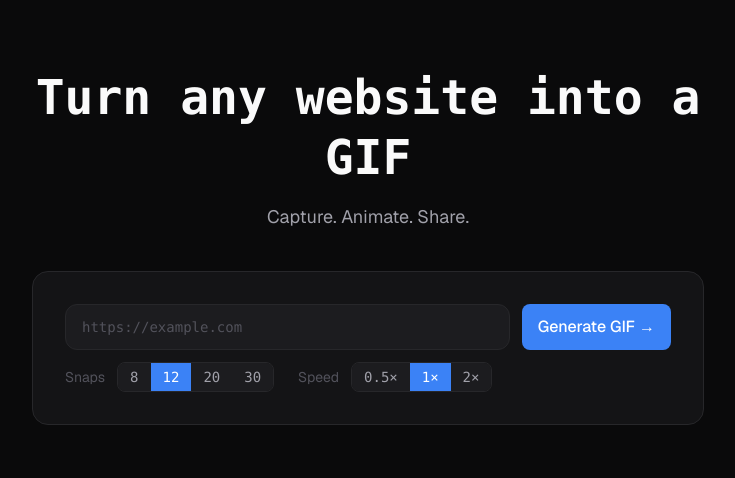
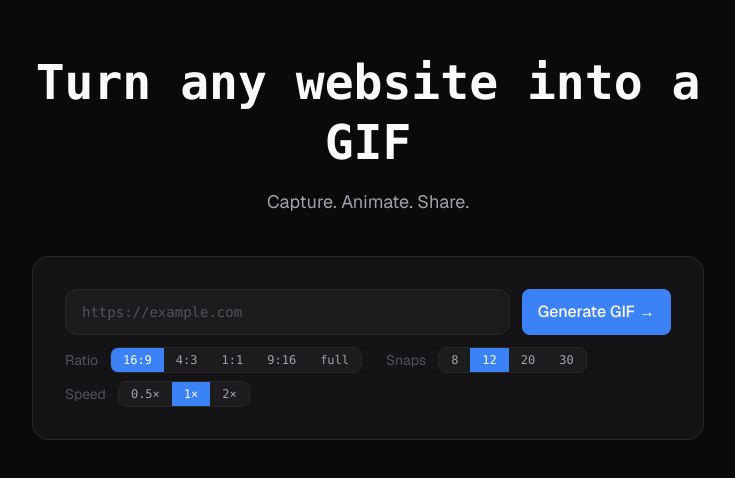
Before and after one commit to mdabhnx/web2gif, a Next.js app: page / in a window 1280 px wide. Shown: the part 154-632 px from the top of the page, without its empty margins (272-1007 px from the left). Built offline with nearby package versions, Linux system fonts and the light colour scheme.

Commit message:
feat: Add aspect ratio selection for GIF generation, including full height capture.

```diff
--- a/src/app/api/generate/route.ts
+++ b/src/app/api/generate/route.ts
@@ -3,7 +3,7 @@ import { v4 as uuidv4 } from 'uuid'
 import { db } from '@/lib/db'
 import { checkSSRF } from '@/lib/ssrf'
 import { checkRateLimit } from '@/lib/rateLimit'
-import { PRESETS, type GifPreset } from '@/types/job'
+import { PRESETS, RATIO_VALUES, type GifPreset, type AspectRatio } from '@/types/job'
 
 export async function POST(req: NextRequest) {
   // 1. Real IP
@@ -22,7 +22,7 @@ export async function POST(req: NextRequest) {
   }
 
   // 3. Parse body
-  let body: { url?: string; options?: { preset?: GifPreset; speed?: number; frames?: number } }
+  let body: { url?: string; options?: { preset?: GifPreset; speed?: number; frames?: number; ratio?: AspectRatio } }
   try {
     body = await req.json()
   } catch {
@@ -48,7 +48,19 @@ export async function POST(req: NextRequest) {
   const frames = body.options?.frames != null
     ? Math.max(4, Math.min(60, Math.round(body.options.frames)))
     : base.frames
-  const options = { ...base, fps: Math.round(base.fps * speedMultiplier), frames }
+
+  const selectedRatio = (body.options?.ratio ?? '16:9') as AspectRatio
+  const ratioVal = RATIO_VALUES[selectedRatio]
+
+  let height = base.height
+  if (typeof ratioVal === 'number') {
+    height = Math.round(base.width * ratioVal)
+  } else if (ratioVal === 'full') {
+    // Height will be determined by page content in worker
+    height = -1 // Special flag for full height
+  }
+
+  const options = { ...base, height, fps: Math.round(base.fps * speedMultiplier), frames, ratio: selectedRatio }
 
   // 6. Create DB record (status=PENDING — worker polls and picks up)
   const jobId = uuidv4()
--- a/src/app/page.tsx
+++ b/src/app/page.tsx
@@ -24,13 +24,13 @@ const fadeUp = {
 export default function Home() {
   const [state, setState] = useState<AppState>({ phase: 'idle' })
 
-  async function handleSubmit(url: string, speed: SpeedOption, frames: FrameCount) {
+  async function handleSubmit(url: string, speed: SpeedOption, frames: FrameCount, ratio: string) {
     setState({ phase: 'submitting' })
     try {
       const res = await fetch('/api/generate', {
         method: 'POST',
         headers: { 'Content-Type': 'application/json' },
-        body: JSON.stringify({ url, options: { speed, frames } }),
+        body: JSON.stringify({ url, options: { speed, frames, ratio } }),
       })
       const data = await res.json()
       if (!res.ok) {
--- a/src/components/UrlForm.tsx
+++ b/src/components/UrlForm.tsx
@@ -4,6 +4,8 @@ import { useState } from 'react'
 import { motion } from 'framer-motion'
 import Input from '@/components/ui/Input'
 import Button from '@/components/ui/Button'
+
+import { type AspectRatio, RATIO_VALUES } from '@/types/job'
 
 export type SpeedOption = 0.5 | 1 | 2
 export type FrameCount = 8 | 12 | 20 | 30
@@ -15,9 +17,10 @@ const SPEED_LABELS: Record<SpeedOption, string> = {
 }
 
 const FRAME_OPTIONS: FrameCount[] = [8, 12, 20, 30]
+const RATIO_OPTIONS: AspectRatio[] = ['16:9', '4:3', '1:1', '9:16', 'full']
 
 interface UrlFormProps {
-  onSubmit: (url: string, speed: SpeedOption, frames: FrameCount) => void
+  onSubmit: (url: string, speed: SpeedOption, frames: FrameCount, ratio: AspectRatio) => void
   disabled: boolean
   loading?: boolean
 }
@@ -27,6 +30,7 @@ export default function UrlForm({ onSubmit, disabled, loading }: UrlFormProps) {
   const [error, setError] = useState('')
   const [speed, setSpeed] = useState<SpeedOption>(1)
   const [frames, setFrames] = useState<FrameCount>(12)
+  const [ratio, setRatio] = useState<AspectRatio>('16:9')
 
   function handleSubmit(e: React.FormEvent) {
     e.preventDefault()
@@ -38,7 +42,6 @@ export default function UrlForm({ onSubmit, disabled, loading }: UrlFormProps) {
       return
     }
 
-    // Auto-prepend https:// if missing scheme
     if (!/^https?:\/\//i.test(finalUrl)) {
       finalUrl = `https://${finalUrl}`
     }
@@ -50,7 +53,7 @@ export default function UrlForm({ onSubmit, disabled, loading }: UrlFormProps) {
       return
     }
 
-    onSubmit(finalUrl, speed, frames)
+    onSubmit(finalUrl, speed, frames, ratio)
   }
 
   return (
@@ -84,6 +87,29 @@ export default function UrlForm({ onSubmit, disabled, loading }: UrlFormProps) {
       </div>
 
       <div className="flex flex-wrap items-center gap-x-6 gap-y-2">
+        {/* Ratio control */}
+        <div className="flex items-center gap-3">
+          <span className="text-sm text-[var(--text-muted)]">Ratio</span>
+          <div className="flex rounded-lg overflow-hidden border border-[var(--border-subtle)]">
+            {RATIO_OPTIONS.map((r) => (
+              <button
+                key={r}
+                type="button"
+                onClick={() => setRatio(r)}
+                disabled={disabled || loading}
+                className={[
+                  'px-3 py-1 text-xs font-mono transition-colors duration-150',
+                  r === ratio
+                    ? 'bg-[var(--accent-primary)] text-white'
+                    : 'bg-[var(--bg-elevated)] text-[var(--text-secondary)] hover:text-[var(--text-primary)]',
+                ].join(' ')}
+              >
+                {r}
+              </button>
+            ))}
+          </div>
+        </div>
+
         {/* Frames control */}
         <div className="flex items-center gap-3">
           <span className="text-sm text-[var(--text-muted)]">Snaps</span>
@@ -95,7 +121,7 @@ export default function UrlForm({ onSubmit, disabled, loading }: UrlFormProps) {
                 onClick={() => setFrames(f)}
                 disabled={disabled || loading}
                 className={[
-                  'px-3 py-1 text-sm font-mono transition-colors duration-150',
+                  'px-3 py-1 text-xs font-mono transition-colors duration-150',
                   f === frames
                     ? 'bg-[var(--accent-primary)] text-white'
                     : 'bg-[var(--bg-elevated)] text-[var(--text-secondary)] hover:text-[var(--text-primary)]',
@@ -118,7 +144,7 @@ export default function UrlForm({ onSubmit, disabled, loading }: UrlFormProps) {
                 onClick={() => setSpeed(s)}
                 disabled={disabled || loading}
                 className={[
-                  'px-3 py-1 text-sm font-mono transition-colors duration-150',
+                  'px-3 py-1 text-xs font-mono transition-colors duration-150',
                   s === speed
                     ? 'bg-[var(--accent-primary)] text-white'
                     : 'bg-[var(--bg-elevated)] text-[var(--text-secondary)] hover:text-[var(--text-primary)]',
--- a/src/types/job.ts
+++ b/src/types/job.ts
@@ -16,6 +16,8 @@ export interface JobData {
   options: JobOptions
 }
 
+export type AspectRatio = '16:9' | '4:3' | '1:1' | '9:16' | 'full'
+
 export interface JobOptions {
   width: number
   height: number
@@ -23,9 +25,18 @@ export interface JobOptions {
   duration: number
   quality: number
   frames: number
+  ratio?: AspectRatio
 }
 
 export type GifPreset = 'thumbnail' | 'standard' | 'high' | 'mobile'
+
+export const RATIO_VALUES: Record<AspectRatio, number | 'full'> = {
+  '16:9': 9 / 16,
+  '4:3': 3 / 4,
+  '1:1': 1,
+  '9:16': 16 / 9,
+  'full': 'full'
+}
 
 export const PRESETS: Record<GifPreset, JobOptions> = {
   thumbnail: { width: 480, height: 300, fps: 4, duration: 2, quality: 70, frames: 8 },
--- a/worker/screenshot.ts
+++ b/worker/screenshot.ts
@@ -117,7 +117,10 @@ export async function captureScreenshots(
   try {
     const context = await browser.newContext()
     const page = await context.newPage()
-    await page.setViewportSize({ width: options.width, height: options.height })
+
+    // Use a default height if -1 (full) is requested; we'll resize later
+    const initialHeight = options.height > 0 ? options.height : 800
+    await page.setViewportSize({ width: options.width, height: initialHeight })
 
     const response = await page.goto(url, {
       waitUntil: 'load',
@@ -151,9 +154,17 @@ export async function captureScreenshots(
       )
     })
 
-    const maxScroll = Math.max(0, fullHeight - options.height)
+    let captureHeight = options.height
+    if (options.height === -1) {
+      captureHeight = Math.max(800, fullHeight)
+      await page.setViewportSize({ width: options.width, height: captureHeight })
+    }
+
+
+    const maxScroll = Math.max(0, fullHeight - captureHeight)
     const totalFrames = options.frames
     const scrollStep = totalFrames > 1 ? maxScroll / (totalFrames - 1) : 0
+
     const framePaths: string[] = []
 
     for (let i = 0; i < totalFrames; i++) {
```
Also changed, not shown: 1 other file (tests, documents, lock files or other folders).
